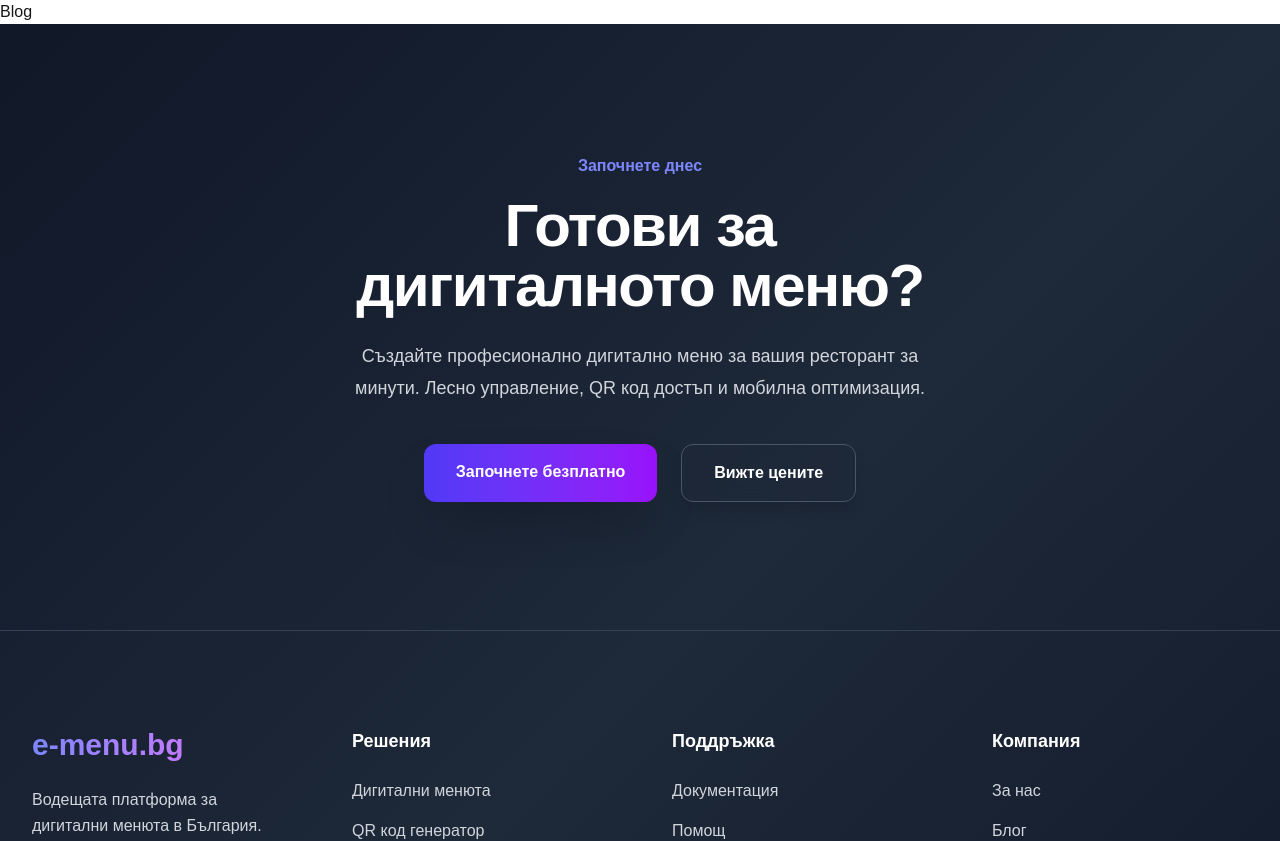
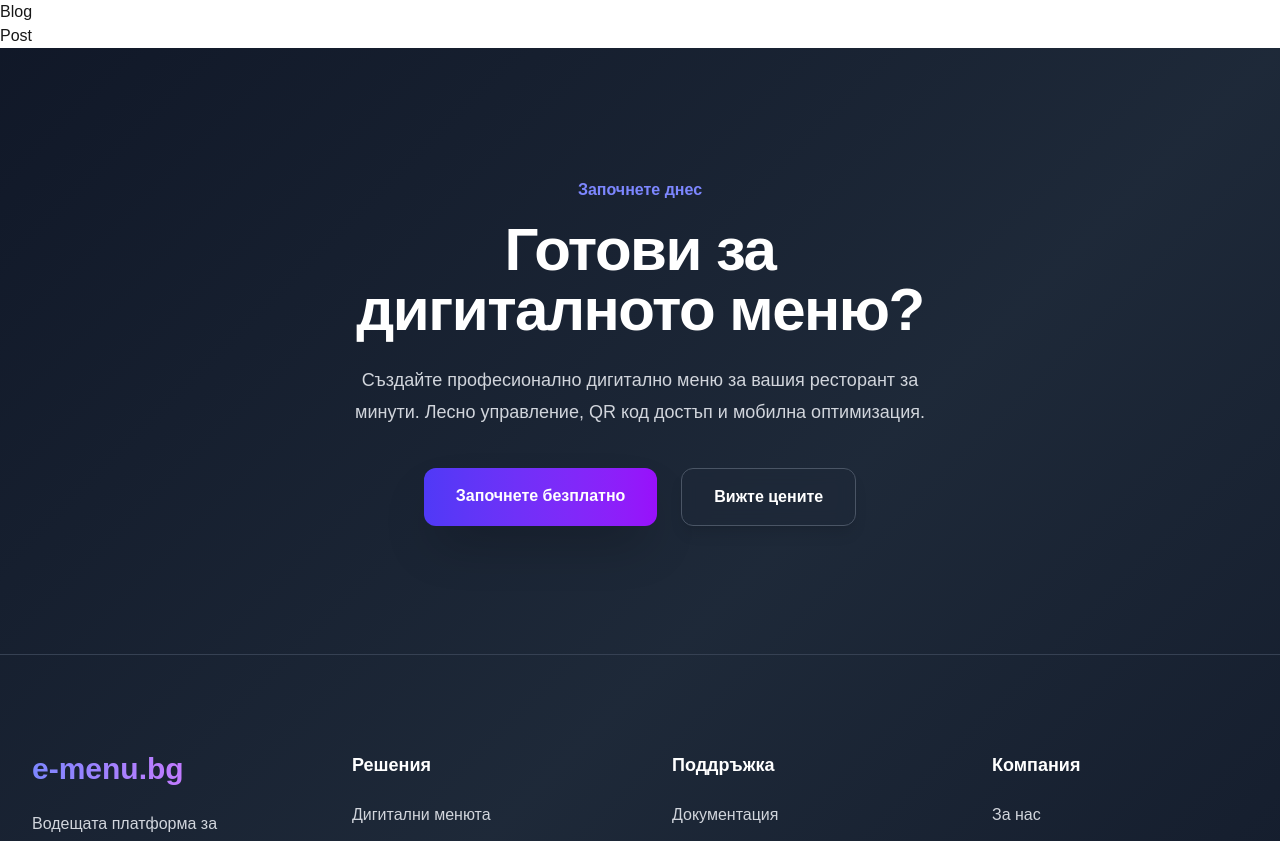
Before and after one commit to kzaraliev/E-Menu, a Next.js app: page /blog in a window 1280 px wide. Shown: the top 841 px of the page. Built offline with nearby package versions, Linux system fonts and the light colour scheme; no server answers.

Commit message:
Update page.js

```diff
--- a/app/blog/page.js
+++ b/app/blog/page.js
@@ -1,3 +1,5 @@
+import Link from 'next/link';
+
 const metadata = {
   title: 'Blog',
   description: 'Blog',
@@ -7,6 +9,7 @@ export default function Blog() {
   return (
     <div>
       <h1>Blog</h1>
+      <Link href="/blog/post">Post</Link>
     </div>
   );
 }
```
